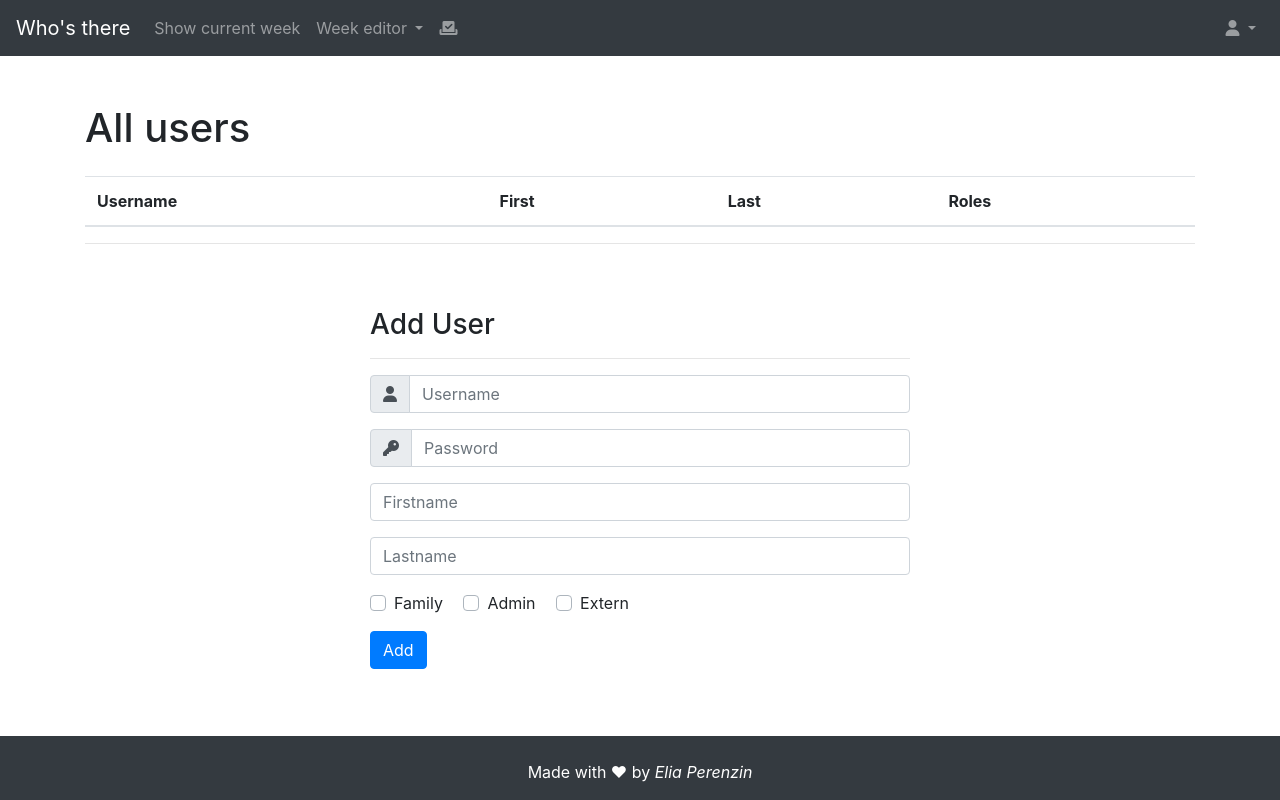
After one commit to zperee/whos-there, a Flask app: page /user/manage in a window 1280 px wide. The commit adds this page. Run offline with Flask 2, Linux system fonts and the light colour scheme; the visitor is signed in with stand-in values (Sample User, id 1); lists and menus that the app fills with data are empty; some libraries are stand-ins or nearby versions.

Commit message:
Started user management

```diff
--- a/libs/auth_handler.py
+++ b/libs/auth_handler.py
@@ -23,6 +23,11 @@ def is_authenticated():
 def logout():
     session.pop("USER", None)
 
+def load_all_user():
+    users = file_helper.load_json(str(config.DATA_PATH) + "/users.txt")
+    return users
+
+
 def hash_password(password):
     """Hash a password for storing."""
     salt = hashlib.sha256(os.urandom(60)).hexdigest().encode('ascii')
--- a/main.py
+++ b/main.py
@@ -101,6 +101,12 @@ def logout():
     auth_handler.logout()
     return redirect(url_for('index'))
 
+@app.route('/user/manage')
+@login_required
+def manage_user():
+    users = auth_handler.load_all_user()
+    return render_template("manage_user.html", all_user = users)
+
 def redirect_if_not_valid(page):
     year = str(date_helper.get_current_year())
     week_number = str(date_helper.get_current_week_number())
--- /dev/null
+++ b/templates/manage_user.html
@@ -0,0 +1,106 @@
+{% extends "public_template.html" %}
+
+{% block title %}Who's there{% endblock %}
+
+{% block main %}
+
+<div class="container mt-5">
+    <div class="row">
+        <div class="col-md-12">
+            <h1>All users</h1>
+            <table class="table mt-4">
+                <thead>
+                    <tr>
+                        <th scope="col">Username</th>
+                        <th scope="col">First</th>
+                        <th scope="col">Last</th>
+                        <th scope="col">Roles</th>
+                    </tr>
+                </thead>
+                <tbody>
+                    {% for user in all_user.values() %}
+                    <tr>
+                        <th scope="row">{{ user.get('username') }}</th>
+                        <td>{{ user.get('firstname') }}</td>
+                        <td>{{ user.get('lastname') }}</td>
+                        <td>{% for role in user.get('roles', [])%} {{ role + ", " }} {% endfor %}</td>
+                    </tr>
+                    {% endfor %}
+                </tbody>
+            </table>
+            <hr>
+        </div>
+        <div class="col-md-6 offset-3 mt-5">
+            <h3>Add User</h3>
+            <hr>
+            <form class="mt-3" method="POST">
+                <div class="form-group row">
+                    <div class="col-12">
+                        <div class="input-group">
+                            <div class="input-group-prepend">
+                                <div class="input-group-text">
+                                    <i class="fa fa-user"></i>
+                                </div>
+                            </div>
+                            <input id="username" name="username" placeholder="Username" type="text"
+                                class="form-control">
+                        </div>
+                    </div>
+                </div>
+                <div class="form-group row">
+                        <div class="col-12">
+                            <div class="input-group">
+                                <div class="input-group-prepend">
+                                    <div class="input-group-text">
+                                        <i class="fa fa-key"></i>
+                                    </div>
+                                </div>
+                                <input id="password" name="password" placeholder="Password" type="password"
+                                    class="form-control">
+                            </div>
+                        </div>
+                    </div>
+                <div class="form-group row">
+                    <div class="col-12">
+                        <input id="firstname" name="firstname" placeholder="Firstname" type="text" class="form-control">
+                    </div>
+                </div>
+                <div class="form-group row">
+                    <div class="col-12">
+                        <input id="lastname" name="lastname" placeholder="Lastname" type="text" class="form-control">
+                    </div>
+                </div>
+                <div class="form-group row">
+                    <div class="col-12">
+                        <div class="custom-control custom-checkbox custom-control-inline">
+                            <input name="checkbox" id="checkbox_0" type="checkbox" class="custom-control-input"
+                                value="family">
+                            <label for="checkbox_0" class="custom-control-label">Family</label>
+                        </div>
+                        <div class="custom-control custom-checkbox custom-control-inline">
+                            <input name="checkbox" id="checkbox_1" type="checkbox" class="custom-control-input"
+                                value="admin">
+                            <label for="checkbox_1" class="custom-control-label">Admin</label>
+                        </div>
+                        <div class="custom-control custom-checkbox custom-control-inline">
+                            <input name="checkbox" id="checkbox_2" type="checkbox" class="custom-control-input"
+                                value="extern">
+                            <label for="checkbox_2" class="custom-control-label">Extern</label>
+                        </div>
+                    </div>
+                </div>
+                <div class="form-group row">
+                    <div class="col-12">
+                        <button name="submit" type="submit" class="btn btn-primary">Add</button>
+                    </div>
+                </div>
+            </form>
+        </div>
+    </div>
+</div>
+
+{% endblock %}
+
+{% block script %}
+<script src="{{ url_for('static', filename='js/custom.js') }}"></script>
+{% endblock %}
--- a/templates/navigation_template.html
+++ b/templates/navigation_template.html
@@ -24,6 +24,7 @@
                     <a class="nav-link" href="{{ url_for('vote') }}"><i class="fas fa-vote-yea"></i></a>
                 </li>
         </ul>
+        {% if 'USER' in session %}
         <ul class="navbar-nav">
             <li class="nav-item dropdown">
                 <a class="nav-link dropdown-toggle" href="#" id="navbarDropdownMenuLink" role="button"
@@ -31,12 +32,13 @@
                     <i class="fas fa-user"></i>
                 </a>
                 <div class="dropdown-menu dropdown-menu-right">
-                    <a class="dropdown-item" href="/user/preferences"><i class="icon-cog"></i> Preferences</a>
-                    <a class="dropdown-item" href="/help/support"><i class="icon-envelope"></i> Contact Support</a>
+                    <h5 class="ml-3 mt-2">Hi {{session['USER'].capitalize()}}!</h5>
                     <hr>
-                    <a class="dropdown-item" href="/auth/logout"><i class="icon-off"></i> Logout</a>
+                    <a class="dropdown-item" href="{{ url_for('manage_user') }}"><i class="icon-cog"></i>Manage users</a>
+                    <a class="dropdown-item text-danger" href="{{ url_for('logout') }}"><i class="icon-off"></i> Logout</a>
                 </div>
             </li>
         </ul>
+        {% endif %}
     </div>
 </nav>
```
